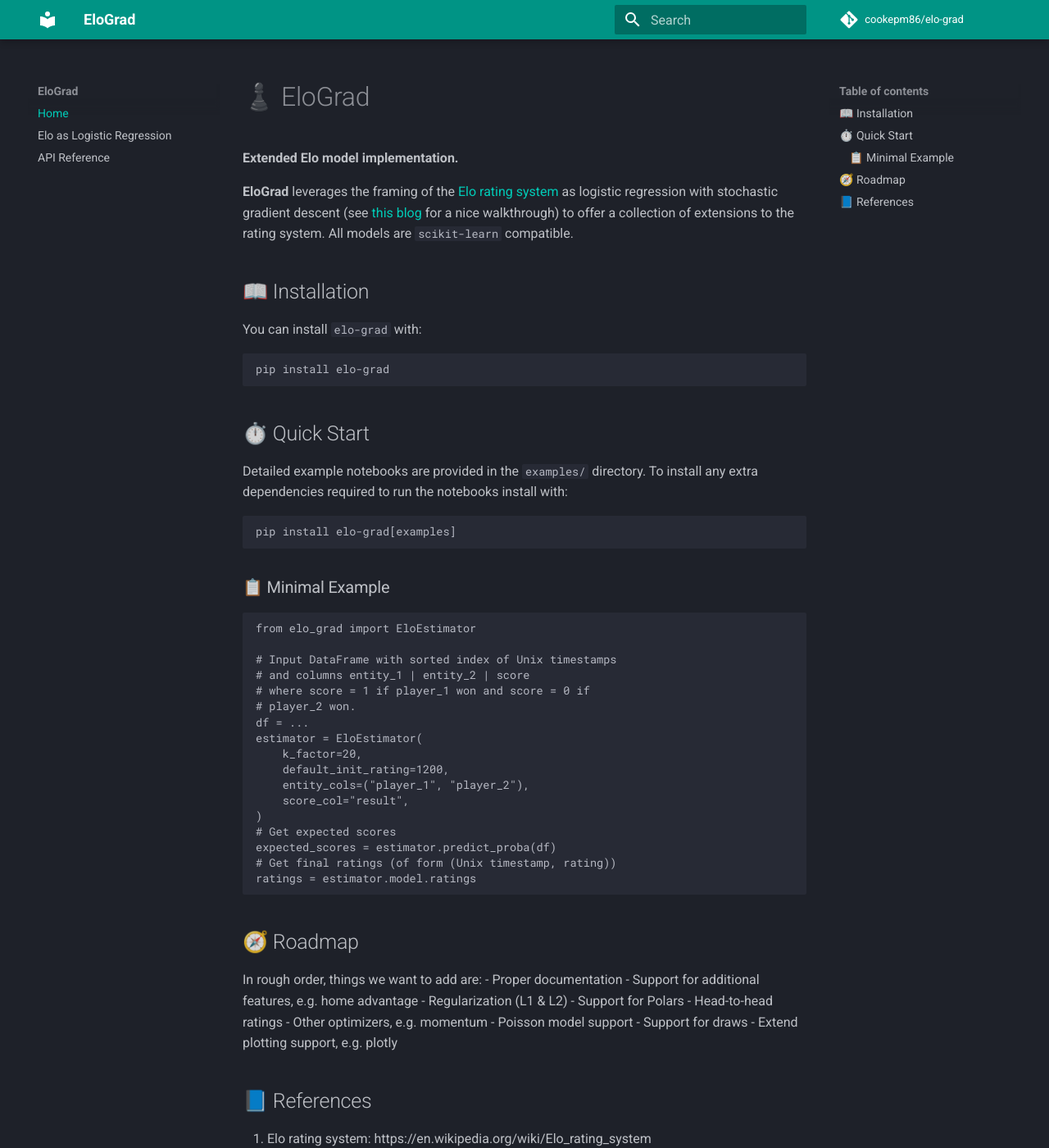
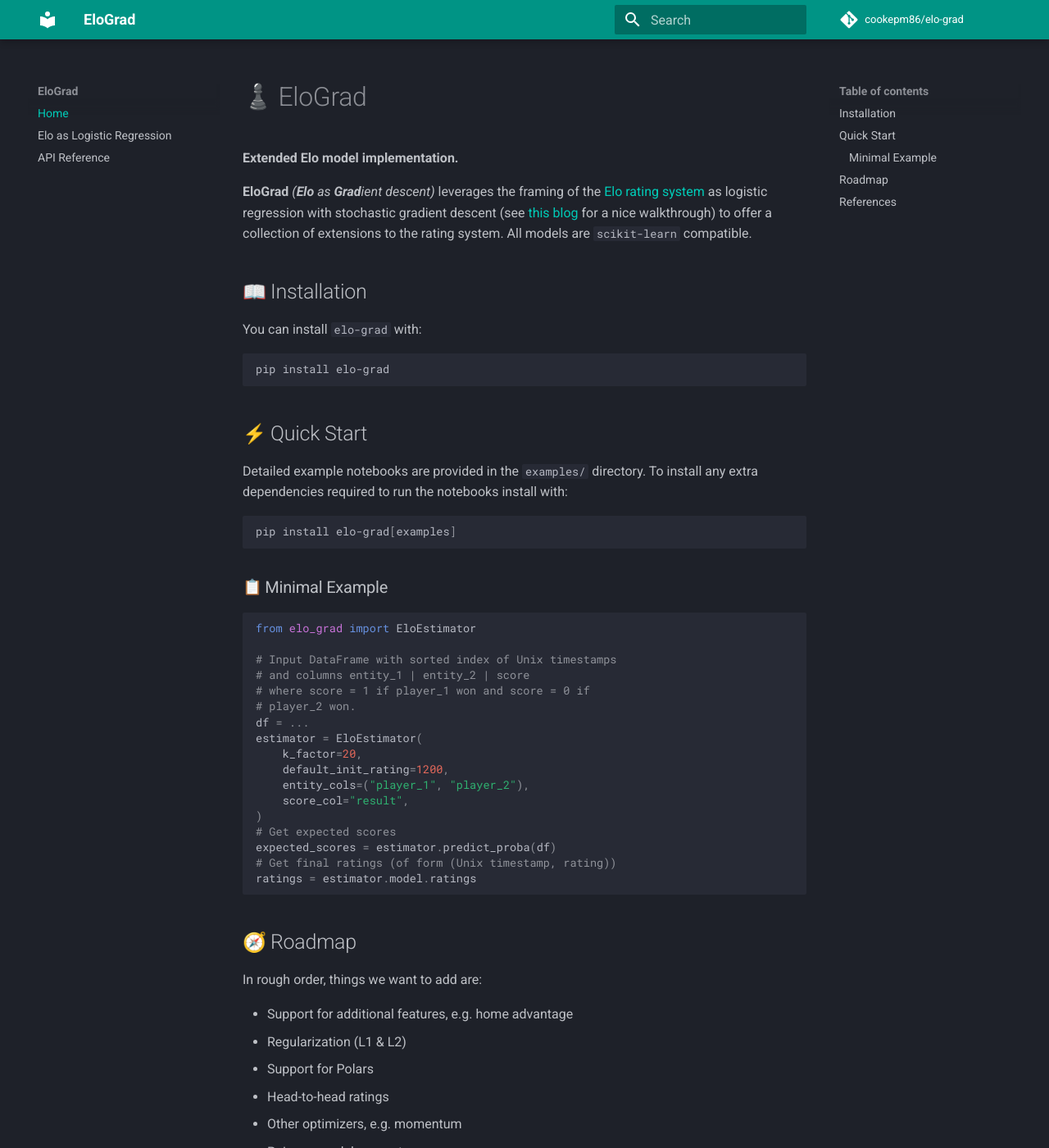
Before and after one commit to cookepm86/elo-grad, an MkDocs documentation site: the page built from docs/index.md, in a window 1280 px wide and 1400 px high. Shown: the whole window at 82% size. Built offline with MkDocs 1.6.1 and Material for MkDocs 9.7.7, drawn with Linux system fonts in a browser that asks for light colours; emoji names are drawn with the system emoji font; comment, search, counter and statistics services are not loaded; some of the changed text lies outside the part shown.

Commit message:
chore: Small doc changes (#23)
- Add emojis
- Fix badly formatted bullet points
- Add code syntax highlighting

````diff
--- a/docs/index.md
+++ b/docs/index.md
@@ -1,22 +1,22 @@
-# ♟️ EloGrad
+# :chess_pawn: EloGrad
 
 **Extended Elo model implementation.**
 
-**EloGrad** leverages the framing of the
+**EloGrad** _(**Elo** as **Grad**ient descent)_ leverages the framing of the
 [Elo rating system](https://en.wikipedia.org/wiki/Elo_rating_system)
 as logistic regression with stochastic gradient descent
 (see [this blog](https://stmorse.github.io/journal/Elo.html) for a nice walkthrough)
 to offer a collection of extensions to the rating system.
 All models are `scikit-learn` compatible.
 
-## 📖 Installation
+## :book: Installation
 
 You can install `elo-grad` with:
 ```bash
 pip install elo-grad
 ```
 
-## ⏱️ Quick Start
+## :zap: Quick Start
 
 Detailed example notebooks are provided in the `examples/` directory.
 To install any extra dependencies required to run the notebooks install with:
@@ -24,7 +24,7 @@
 pip install elo-grad[examples]
 ```
 
-### 📋 Minimal Example
+### :clipboard: Minimal Example
 
 ```python
 from elo_grad import EloEstimator
@@ -46,10 +46,10 @@
 ratings = estimator.model.ratings
 ```
 
-## 🧭 Roadmap
+## :compass: Roadmap
 
 In rough order, things we want to add are:
-- Proper documentation
+
 - Support for additional features, e.g. home advantage
 - Regularization (L1 & L2)
 - Support for Polars
@@ -59,7 +59,7 @@
 - Support for draws
 - Extend plotting support, e.g. plotly
 
-## 📘 References
+## :blue_book: References
 
 1. Elo rating system: https://en.wikipedia.org/wiki/Elo_rating_system
 2. Elo rating system as logistic regression with stochastic gradient descent: https://stmorse.github.io/journal/Elo.html
--- a/mkdocs.yml
+++ b/mkdocs.yml
@@ -21,9 +21,20 @@
             docstring_style: numpy
 
 markdown_extensions:
+  - attr_list
   - tables
   - pymdownx.arithmatex:
       generic: true
+  - pymdownx.emoji:
+      emoji_index: !!python/name:material.extensions.emoji.twemoji
+      emoji_generator: !!python/name:material.extensions.emoji.to_svg
+  - pymdownx.highlight:
+      anchor_linenums: true
+      line_spans: __span
+      pygments_lang_class: true
+  - pymdownx.inlinehilite
+  - pymdownx.snippets
+  - pymdownx.superfences
 
 extra_javascript:
   - javascripts/katex.js
````
Also changed, not shown: README.md (+2 -3 lines).
